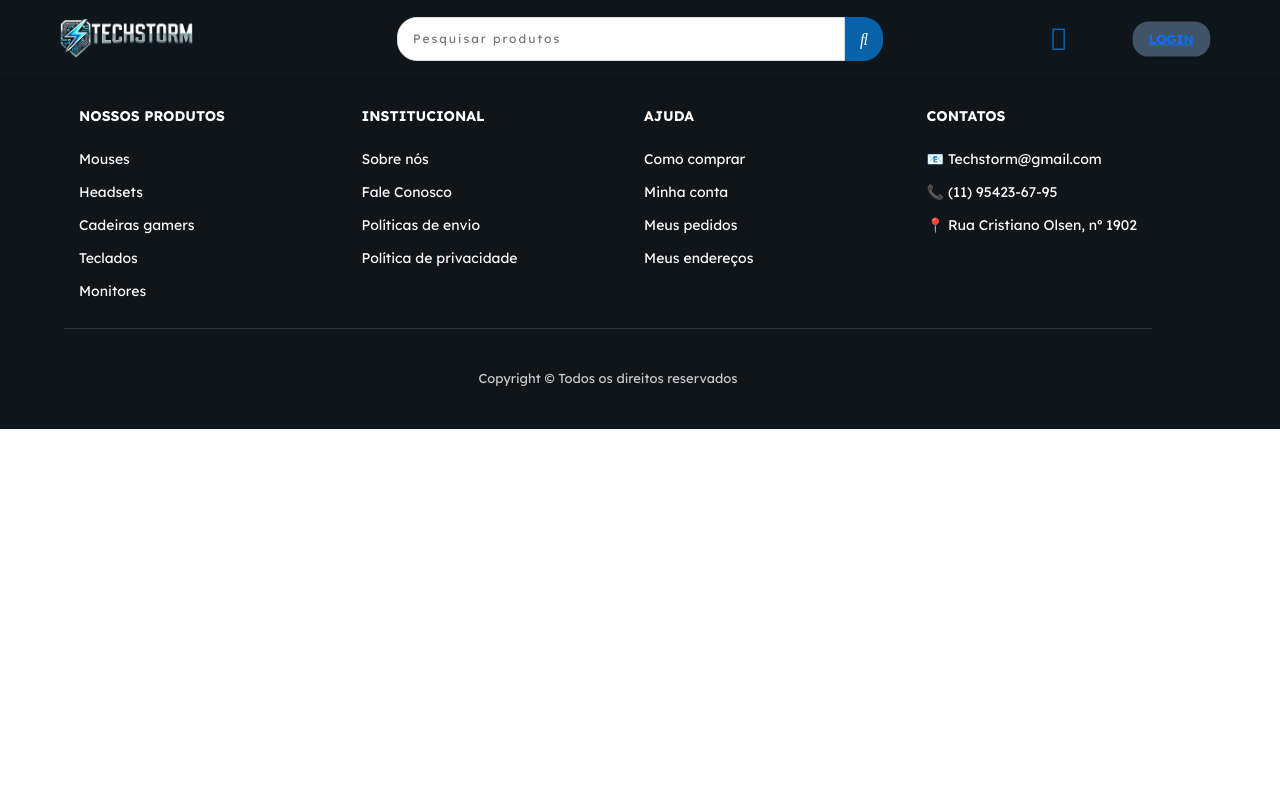
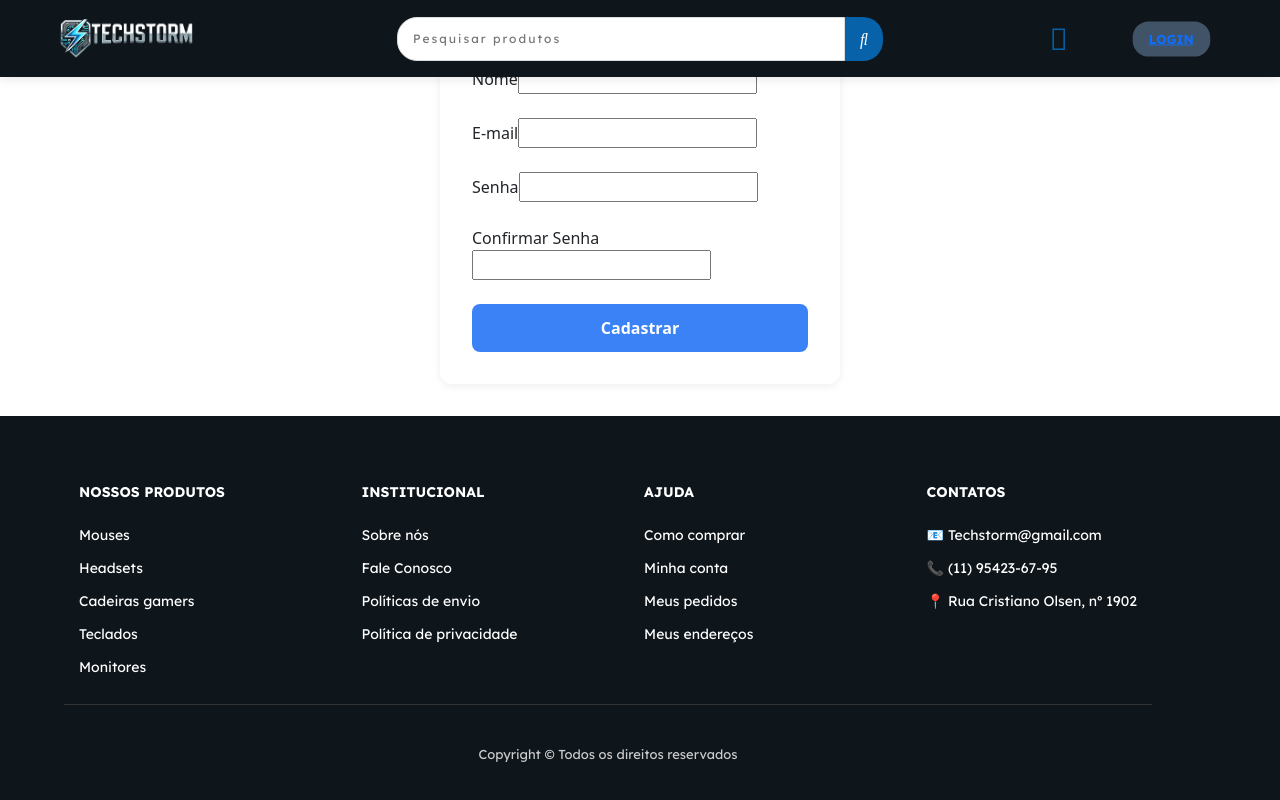
Before and after one commit to guidio-softdev/PROJETO_INTEGRADOR_1S2025, an Angular app: page /cadastro in a window 1280 px wide. Shown: the top 800 px of the page. Built offline with nearby package versions, Linux system fonts and the light colour scheme.

Commit message:
implementing cadastro-usuarios

```diff
--- a/src/app/pages/cadastro-usuarios/cadastro-usuarios.component.css
+++ b/src/app/pages/cadastro-usuarios/cadastro-usuarios.component.css
@@ -0,0 +1,57 @@
+.form-section {
+  max-width: 400px;
+  margin: 2rem auto;
+  padding: 2rem;
+  background: #fff;
+  border-radius: 12px;
+  box-shadow: 0 2px 8px rgba(0,0,0,0.07);
+}
+
+.form-group {
+  margin-bottom: 1.5rem;
+}
+
+input.error {
+  border-color: #dc2626;
+}
+
+.field-error {
+  color: #dc2626;
+  font-size: 13px;
+  margin-top: 4px;
+}
+
+.btn-primary {
+  width: 100%;
+  padding: 12px;
+  background: #3b82f6;
+  color: #fff;
+  border: none;
+  border-radius: 8px;
+  font-weight: 600;
+  font-size: 16px;
+  cursor: pointer;
+  transition: background 0.2s;
+}
+
+.btn-primary:disabled {
+  background: #93c5fd;
+  cursor: not-allowed;
+}
+
+.spinner {
+  border: 2px solid #f3f3f3;
+  border-top: 2px solid #3b82f6;
+  border-radius: 50%;
+  width: 16px;
+  height: 16px;
+  animation: spin 1s linear infinite;
+  display: inline-block;
+  margin-right: 8px;
+  vertical-align: middle;
+}
+
+@keyframes spin {
+  0% { transform: rotate(0deg);}
+  100% { transform: rotate(360deg);}
+}
--- a/src/app/pages/cadastro-usuarios/cadastro-usuarios.component.html
+++ b/src/app/pages/cadastro-usuarios/cadastro-usuarios.component.html
@@ -1 +1,63 @@
-<p>cadastro-usuarios works!</p>
+<div class="form-section">
+  <form [formGroup]="signupForm" (ngSubmit)="onSignup()">
+    <div class="form-group">
+      <label for="signupName">Nome</label>
+      <input
+        type="text"
+        id="signupName"
+        formControlName="name"
+        [class.error]="signupForm.get('name')?.invalid && signupForm.get('name')?.touched"
+      />
+      <div *ngIf="signupForm.get('name')?.invalid && signupForm.get('name')?.touched" class="field-error">
+        <div *ngIf="signupForm.get('name')?.errors?.['required']">Nome é obrigatório</div>
+        <div *ngIf="signupForm.get('name')?.errors?.['minlength']">Nome deve ter pelo menos 2 caracteres</div>
+      </div>
+    </div>
+    <div class="form-group">
+      <label for="signupEmail">E-mail</label>
+      <input
+        type="email"
+        id="signupEmail"
+        formControlName="email"
+        [class.error]="signupForm.get('email')?.invalid && signupForm.get('email')?.touched"
+      />
+      <div *ngIf="signupForm.get('email')?.invalid && signupForm.get('email')?.touched" class="field-error">
+        <div *ngIf="signupForm.get('email')?.errors?.['required']">E-mail é obrigatório</div>
+        <div *ngIf="signupForm.get('email')?.errors?.['email']">E-mail inválido</div>
+      </div>
+    </div>
+    <div class="form-group">
+      <label for="signupPassword">Senha</label>
+      <input
+        type="password"
+        id="signupPassword"
+        formControlName="password"
+        [class.error]="signupForm.get('password')?.invalid && signupForm.get('password')?.touched"
+      />
+      <div *ngIf="signupForm.get('password')?.invalid && signupForm.get('password')?.touched" class="field-error">
+        <div *ngIf="signupForm.get('password')?.errors?.['required']">Senha é obrigatória</div>
+        <div *ngIf="signupForm.get('password')?.errors?.['minlength']">Senha deve ter pelo menos 6 caracteres</div>
+      </div>
+    </div>
+    <div class="form-group">
+      <label for="signupConfirmPassword">Confirmar Senha</label>
+      <input
+        type="password"
+        id="signupConfirmPassword"
+        formControlName="confirmPassword"
+        [class.error]="signupForm.get('confirmPassword')?.invalid && signupForm.get('confirmPassword')?.touched"
+      />
+      <div *ngIf="signupForm.get('confirmPassword')?.invalid && signupForm.get('confirmPassword')?.touched" class="field-error">
+        <div *ngIf="signupForm.get('confirmPassword')?.errors?.['required']">Confirmação de senha é obrigatória</div>
+        <div *ngIf="signupForm.get('confirmPassword')?.errors?.['passwordMismatch']">As senhas não coincidem</div>
+      </div>
+    </div>
+    <button type="submit" class="btn-primary" [disabled]="isLoading()">
+      <ng-container *ngIf="isLoading(); else signupText">
+        <span class="spinner"></span>
+        Cadastrando...
+      </ng-container>
+      <ng-template #signupText> Cadastrar </ng-template>
+    </button>
+  </form>
+</div>
--- a/src/app/pages/cadastro-usuarios/cadastro-usuarios.component.ts
+++ b/src/app/pages/cadastro-usuarios/cadastro-usuarios.component.ts
@@ -1,11 +1,58 @@
-import { Component } from '@angular/core';
+import { Component, signal } from '@angular/core';
+import { CommonModule } from '@angular/common';
+import { FormBuilder, FormGroup, Validators, ReactiveFormsModule } from '@angular/forms';
 
 @Component({
   selector: 'app-cadastro-usuarios',
-  imports: [],
+  standalone: true,
+  imports: [CommonModule, ReactiveFormsModule],
   templateUrl: './cadastro-usuarios.component.html',
-  styleUrl: './cadastro-usuarios.component.css'
+  styleUrls: ['./cadastro-usuarios.component.css']
 })
 export class CadastroUsuariosComponent {
+  signupForm!: FormGroup;
+  isLoading = signal(false);
 
+  constructor(private fb: FormBuilder) {
+    this.signupForm = this.fb.group({
+      name: ['', [Validators.required, Validators.minLength(2)]],
+      email: ['', [Validators.required, Validators.email]],
+      password: ['', [Validators.required, Validators.minLength(6)]],
+      confirmPassword: ['', [Validators.required]]
+    }, { validators: this.passwordMatchValidator });
+  }
+
+  private passwordMatchValidator(form: FormGroup) {
+    const password = form.get('password');
+    const confirmPassword = form.get('confirmPassword');
+    if (password && confirmPassword && password.value !== confirmPassword.value) {
+      confirmPassword.setErrors({ passwordMismatch: true });
+      return { passwordMismatch: true };
+    }
+    if (confirmPassword?.hasError('passwordMismatch')) {
+      delete confirmPassword.errors?.['passwordMismatch'];
+      if (Object.keys(confirmPassword.errors || {}).length === 0) {
+        confirmPassword.setErrors(null);
+      }
+    }
+    return null;
+  }
+
+  async onSignup(): Promise<void> {
+    if (this.signupForm.valid) {
+      this.isLoading.set(true);
+      try {
+        // Simule o cadastro
+        await new Promise(resolve => setTimeout(resolve, 2000));
+        alert('Cadastro realizado com sucesso!');
+        this.signupForm.reset();
+      } catch {
+        alert('Erro ao cadastrar!');
+      } finally {
+        this.isLoading.set(false);
+      }
+    } else {
+      Object.values(this.signupForm.controls).forEach(control => control.markAsTouched());
+    }
+  }
 }
```
